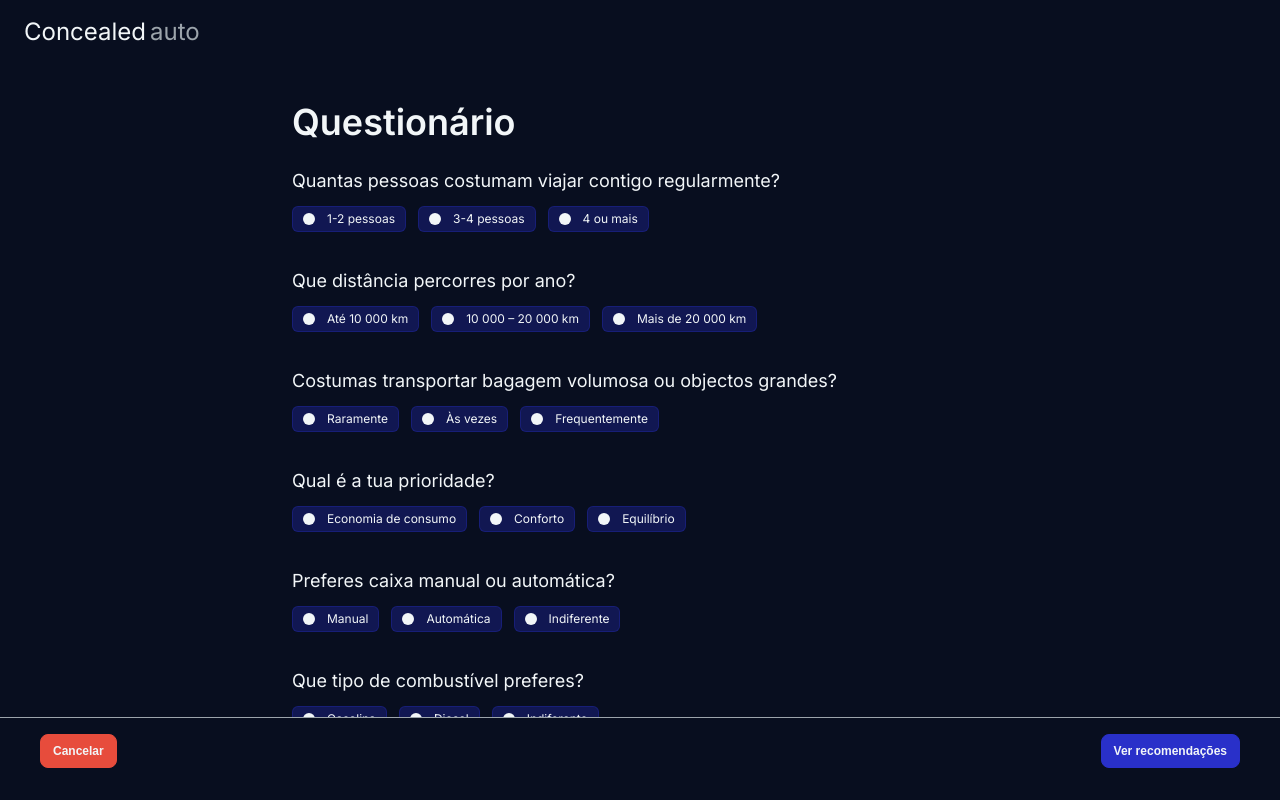
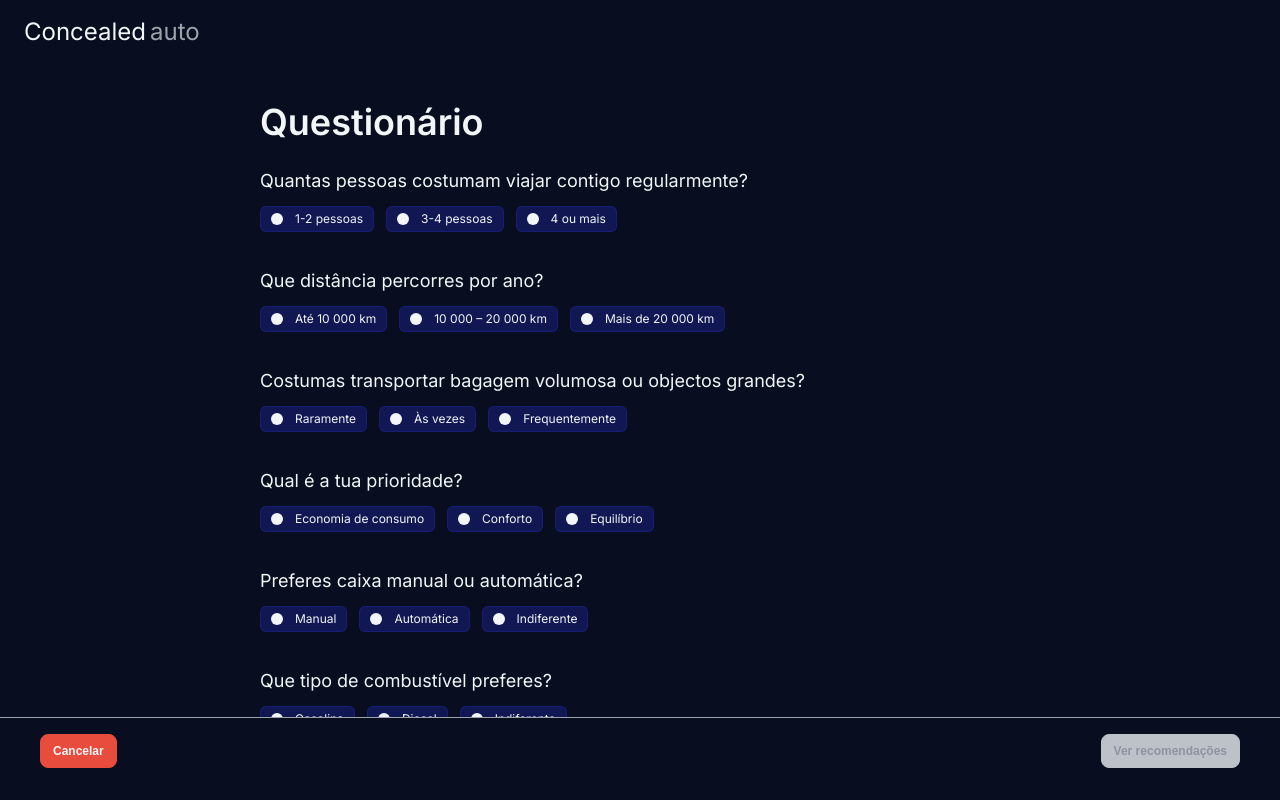
Before and after one commit to alexandrewhok/concealed-auto-exercise, a React (Vite) app: page /quiz in a window 1280 px wide. Built offline with nearby package versions, Linux system fonts and the light colour scheme.

Commit message:
feat: improve quiz layout, mandatory validation and home button

```diff
--- a/src/components/ActionFooter/index.tsx
+++ b/src/components/ActionFooter/index.tsx
@@ -4,7 +4,7 @@ import type { ActionFooterProps } from "./models";
 import { Footer } from "./styles";
 
 const ActionFooter = (props: ActionFooterProps) => {
-  const { cancelLabel = "Cancelar", confirmLabel, onCancel, onConfirm } = props;
+  const { cancelLabel = "Cancelar", confirmLabel, confirmDisabled, onCancel, onConfirm } = props;
 
   return (
     <Footer>
@@ -16,6 +16,7 @@ const ActionFooter = (props: ActionFooterProps) => {
       <Button
         label={confirmLabel}
         intent={ButtonTypes.PRIMARY}
+        disabled={confirmDisabled}
         onClick={onConfirm}
       />
     </Footer>
--- a/src/components/ActionFooter/models.ts
+++ b/src/components/ActionFooter/models.ts
@@ -1,6 +1,7 @@
 export type ActionFooterProps = {
   cancelLabel?: string;
   confirmLabel: string;
+  confirmDisabled?: boolean;
   onCancel: () => void;
   onConfirm: () => void;
 };
--- a/src/components/Button/index.tsx
+++ b/src/components/Button/index.tsx
@@ -2,9 +2,9 @@ import type { ButtonProps } from "./models";
 import { StyledButton } from "./styles";
 
 const Button = (props: ButtonProps) => {
-  const { label, icon, intent, disabled, onClick } = props;
+  const { label, icon, intent, disabled, onClick, className } = props;
   return (
-    <StyledButton $type={intent} disabled={disabled} onClick={onClick}>
+    <StyledButton $type={intent} disabled={disabled} onClick={onClick} className={className}>
       {label}
       {icon}
     </StyledButton>
--- a/src/components/Button/models.ts
+++ b/src/components/Button/models.ts
@@ -12,4 +12,5 @@ export interface ButtonProps {
   intent: ButtonTypes;
   disabled?: boolean;
   onClick?: () => void;
+  className?: string;
 }
--- a/src/pages/Home/styles.ts
+++ b/src/pages/Home/styles.ts
@@ -20,5 +20,6 @@ export const Header = styled.div`
 `;
 
 export const StyledButton = styled(Button)`
+  font-size: 16px;
   padding: 12px 20px;
 `;
--- a/src/pages/Quiz/index.tsx
+++ b/src/pages/Quiz/index.tsx
@@ -5,12 +5,16 @@ import QuestionBlock from "../../components/QuestionBlock";
 import { useQuizStore } from "../../store/quizStore";
 import type { QuizAnswers } from "./models";
 import { QUESTIONS } from "./constants";
-import { Content, Title, Wrapper } from "./styles";
+import { Content, ScrollArea, Title, Wrapper } from "./styles";
+
+const MANDATORY_IDS = QUESTIONS.filter((q) => q.id !== "budget").map((q) => q.id);
 
 const Quiz = () => {
   const navigate = useNavigate();
   const setAnswer = useQuizStore((s) => s.setAnswer);
   const [answers, setAnswers] = useState<Record<string, string>>({});
+
+  const allAnswered = MANDATORY_IDS.every((id) => answers[id] !== undefined);
 
   const handleSelect = (questionId: string, value: string) => {
     setAnswers((prev) => ({ ...prev, [questionId]: value }));
@@ -29,6 +33,7 @@ const Quiz = () => {
 
   return (
     <Wrapper>
+      <ScrollArea>
         <Content>
           <Title>Questionário</Title>
           {QUESTIONS.map((q) => (
@@ -40,9 +45,11 @@ const Quiz = () => {
             />
           ))}
         </Content>
+      </ScrollArea>
 
       <ActionFooter
         confirmLabel="Ver recomendações"
+        confirmDisabled={!allAnswered}
         onCancel={() => navigate("/")}
         onConfirm={handleSubmit}
       />
--- a/src/pages/Quiz/styles.ts
+++ b/src/pages/Quiz/styles.ts
@@ -6,10 +6,16 @@ export const Wrapper = styled.div`
   height: calc(100vh - 80px);
 `;
 
-export const Content = styled.div`
+export const ScrollArea = styled.div`
   flex: 1;
   overflow-y: auto;
-  padding: 40px 292px;
+`;
+
+export const Content = styled.div`
+  padding: 40px 24px;
+  max-width: 760px;
+  width: 100%;
+  margin: 0 auto;
 `;
 
 export const Title = styled.h3`
```
Lines whose indentation alone changed are shown as unchanged.
